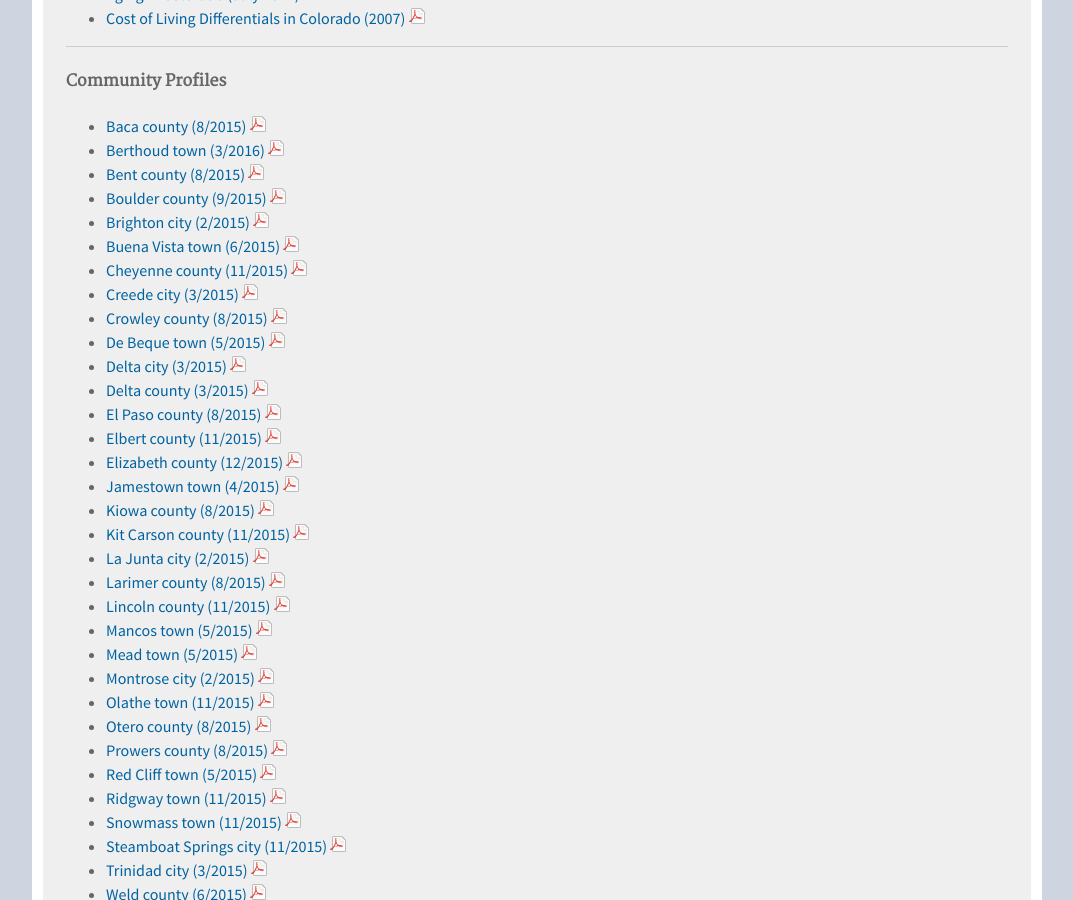
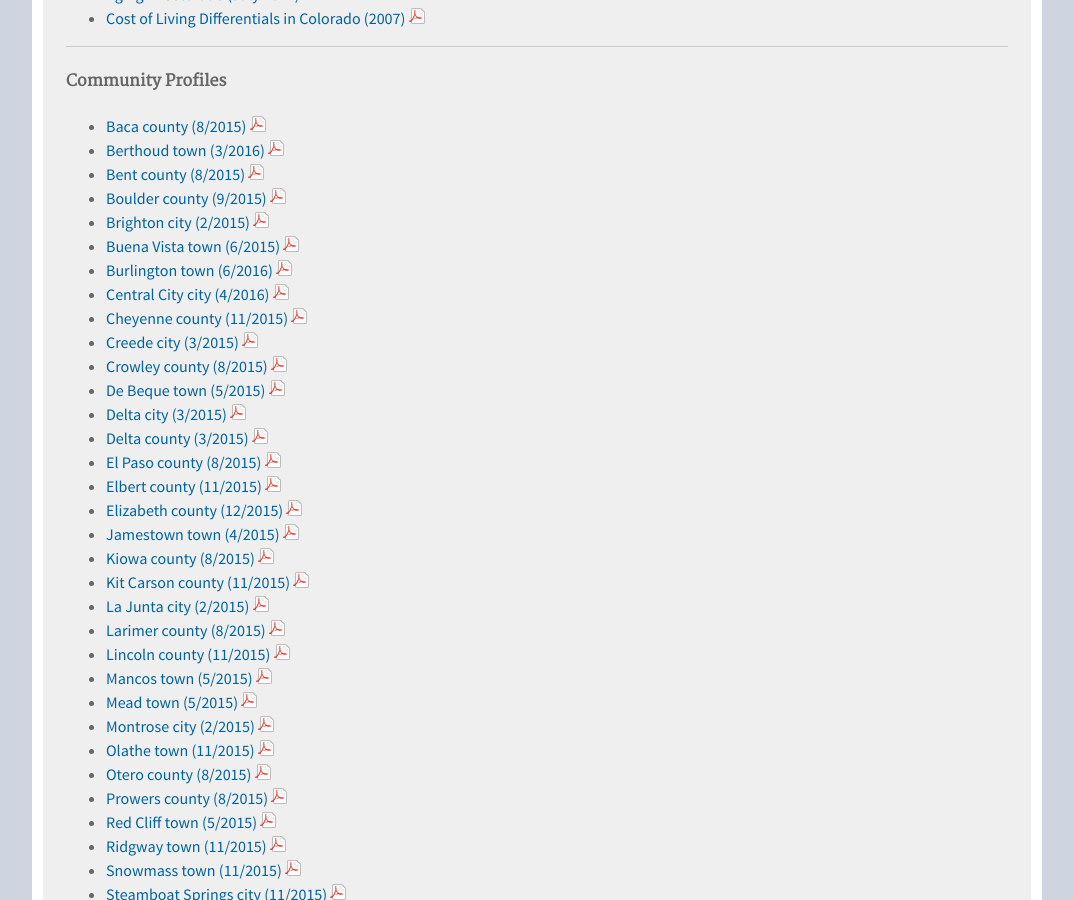
Before and after one commit to TBleess/Website_New, a Jekyll site: the page built from pages/9_Not_in_Menu/publications-and-presentations.md, in a window 1280 px wide and 900 px high, scrolled down 855 px. Shown: the whole window, without its empty margins (103-1176 px from the left). Built offline with Jekyll 4.4.1, drawn with Linux system fonts in a browser that asks for light colours.

Commit message:
Updated publications-and-presentations.md

```diff
--- a/pages/9_Not_in_Menu/publications-and-presentations.md
+++ b/pages/9_Not_in_Menu/publications-and-presentations.md
@@ -51,6 +51,8 @@
 - [Boulder county (9/2015) ![pdf](/images/page_white_acrobat.png 'download pdf file')](https://drive.google.com/uc?export=download&id=0B-vz6H4k4SESZXJjZXdmUzVxbDQ)
 - [Brighton city (2/2015) ![pdf](/images/page_white_acrobat.png 'download pdf file')](https://drive.google.com/uc?export=download&id=0B2oqdPZKJqK7UG1iQW10Y3hnQm8)
 - [Buena Vista town (6/2015) ![pdf](/images/page_white_acrobat.png 'download pdf file')](https://drive.google.com/uc?export=download&id=0B-vz6H4k4SESaFRTanpiYnBJalU)
+- [Burlington town (6/2016) ![pdf](/images/page_white_acrobat.png 'download pdf file')](https://drive.google.com/uc?export=download&id=0B-vz6H4k4SESaFRTanpiYnBJalU)
+- [Central City city (4/2016) ![pdf](/images/page_white_acrobat.png 'download pdf file')](https://drive.google.com/uc?export=download&id=0B-vz6H4k4SESZXJjZXdmUzVxbDQ)
 - [Cheyenne county (11/2015) ![pdf](/images/page_white_acrobat.png 'download pdf file')](https://drive.google.com/uc?export=download&id=0B-vz6H4k4SESaWpUWFNKTDM2czg)
 - [Creede city (3/2015) ![pdf](/images/page_white_acrobat.png 'download pdf file')](https://drive.google.com/uc?export=download&id=0B2oqdPZKJqK7b1JPNDBWdExmSUE)
 - [Crowley county (8/2015) ![pdf](/images/page_white_acrobat.png 'download pdf file')](https://drive.google.com/uc?export=download&id=0B-vz6H4k4SESRXhnWVFKQ3R1Qmc)
```
